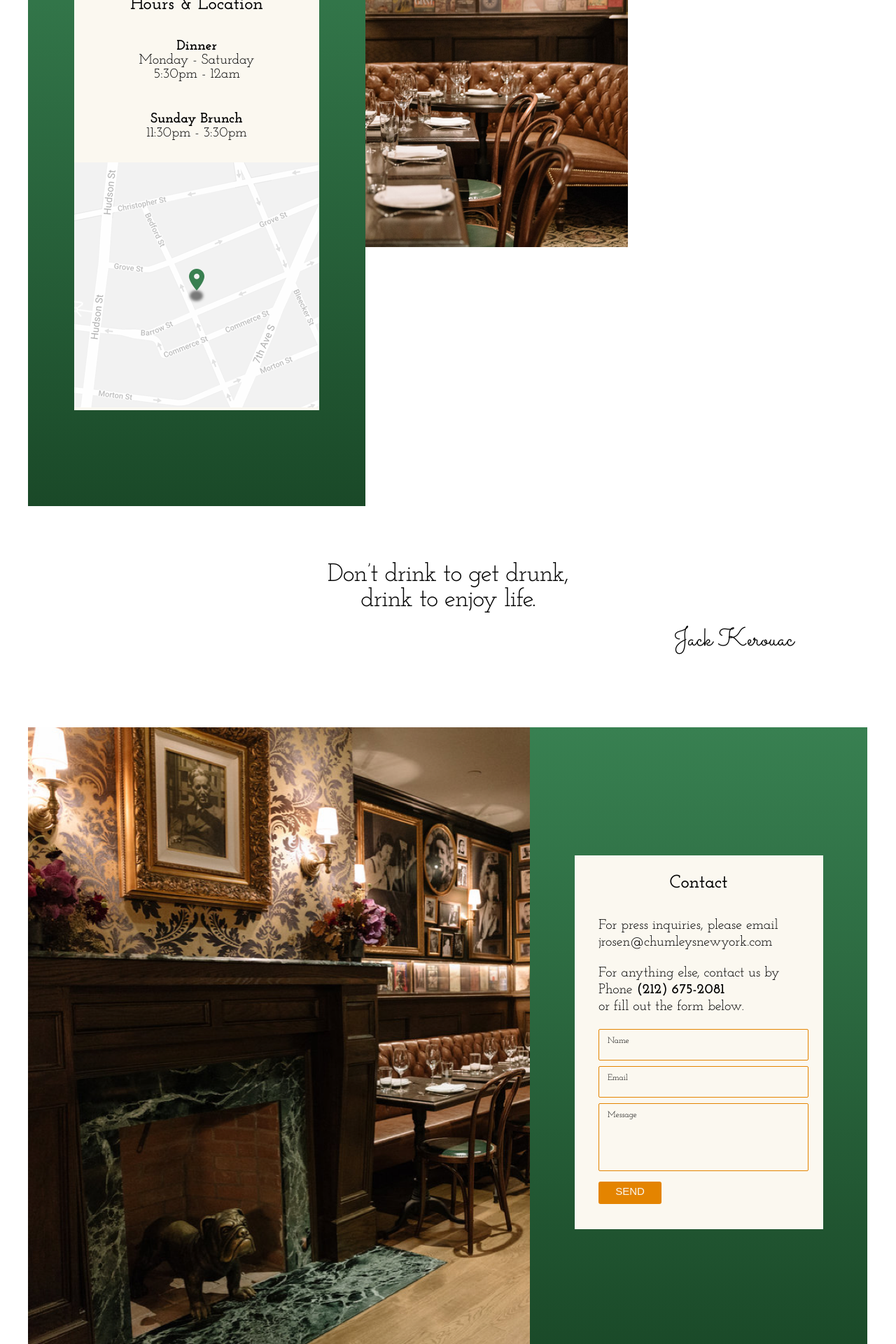
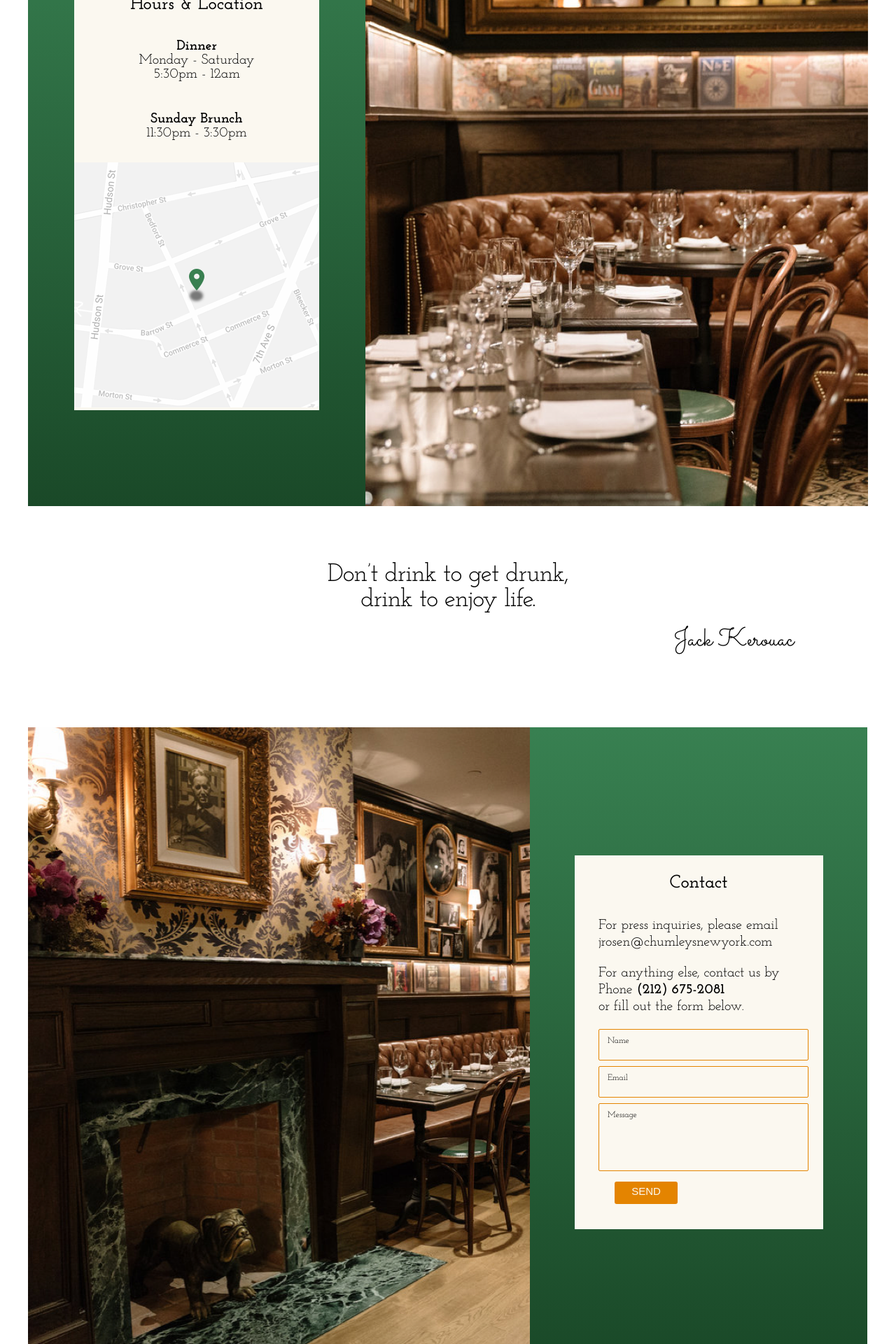
Before and after one commit to FelicityZhang/Chumleys, a React (Create React App) app in the folder chumleys_app/: page / in a window 1280 px wide. Shown: the part 4889-6809 px from the top of the page at 70% size. Built offline with nearby package versions, Linux system fonts and the light colour scheme.

Commit message:
change mobile image for location

```diff
--- a/chumleys_app/src/App.css
+++ b/chumleys_app/src/App.css
@@ -169,13 +169,11 @@ html {
 }
 
 
-.Booth {
-  width: 718px;
-  height: 900px;
-}
 
 .Booth-regular{
   display: block;
+  width: 718px;
+  height: 900px;
  }
 
  .Booth-mobile{
@@ -240,19 +238,18 @@ html {
     height: 144px;
   }
 
-  .Booth {
+  .Booth-regular{
+    display: none;
+    }
+
+    .Booth-mobile{
+    display:block;
     width: 375px;
     height: 533px;
-  }
+    }
 }
 
-.Booth-regular{
-  display: none;
-  }
 
-  .Booth-mobile{
-  display:block;
-  }
   .chef-image {
   width: 718px;
   height: 900px;
@@ -551,15 +548,13 @@ html {
 .contact-button {
   width: 90px;
   height: 32px;
-  margin-left: -13px;
   border-radius: 3px;
-  /* margin-top: -30px; */
   background-color: #e48400;
-  /* padding-bottom: 34px; */
+  padding-bottom: 34px;
   font-size: 15px;
   color: #fbf8f0;
   margin-top: 21px;
-  /* line-height: -75px; */
+  line-height: -75px;
   padding-bottom: 5px;
 }
 
@@ -759,10 +754,7 @@ justify-content:space-between;
     display: block;
   }
 
-  .empty {
-    /* opacity: 50% */
-    /* display: none; */
-  }
+
 
 .View_of_Bar {
   width: 100%;
@@ -894,13 +886,12 @@ justify-content:space-between;
 
   .contact-box{
     width: 350px;
-    height: 726px;
+  height: 726px;
     order: solid 1px #979797;
     background-color: #fbf8f0;
     display: flex;
     flex-direction: column;
     align-items: center;
-    margin-bottom: -150px;
   }
 
   .contact-header {
```
